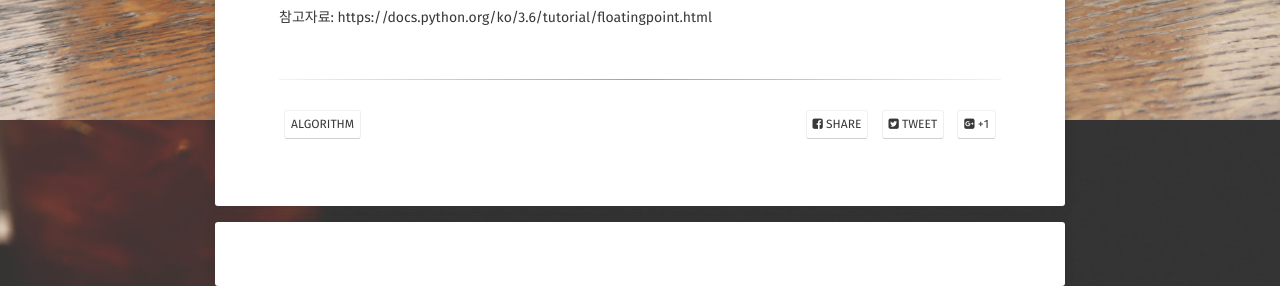
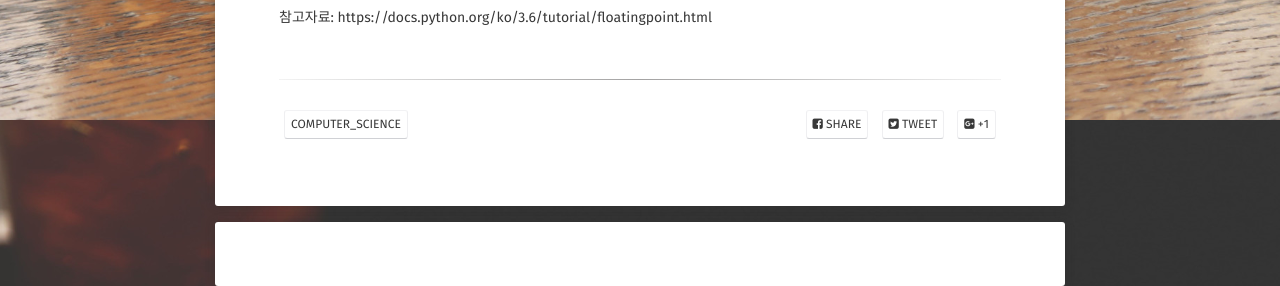
Before and after one commit to JoosJuliet/joosjuliet.github.io, a Jekyll site: the page built from _posts/2018-10-01-floating_point.md, in a window 1280 px wide and 900 px high, scrolled down 4666 px. Shown: the part 614-900 px from the top of the window. Built offline with Jekyll 4.4.1, drawn with Linux system fonts in a browser that asks for light colours; some web fonts are replaced.

Commit message:
floating_point의 카테고리랑 tag바꾸기

```diff
--- a/_posts/2018-10-01-floating_point.md
+++ b/_posts/2018-10-01-floating_point.md
@@ -2,8 +2,8 @@
 layout: post
 section-type: post
 title: "[ 작성중 ] 부동소수점 (with. python3, java)"
-categories: Algorithm
-tags: [ 'algorithm' ]
+categories: Computer_Science
+tags: [ 'computer_science' ]
 comments: true
 ---
 
```
